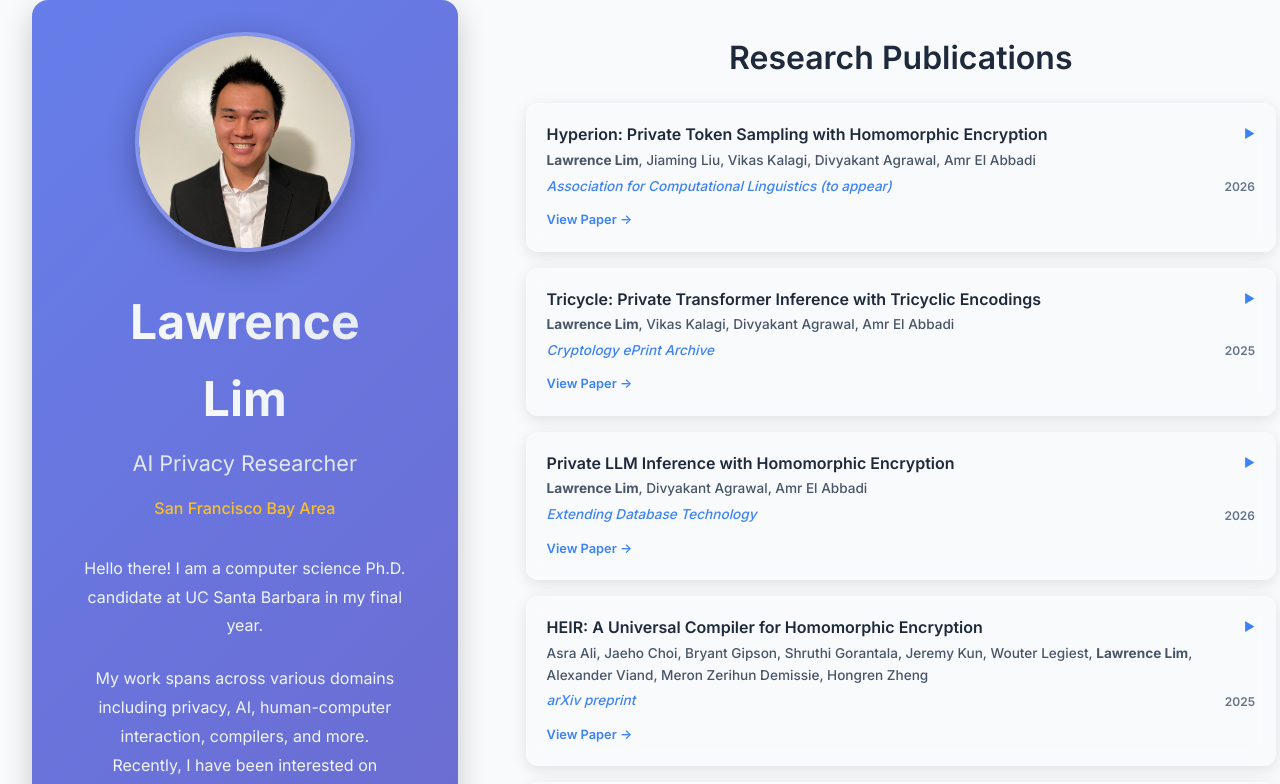
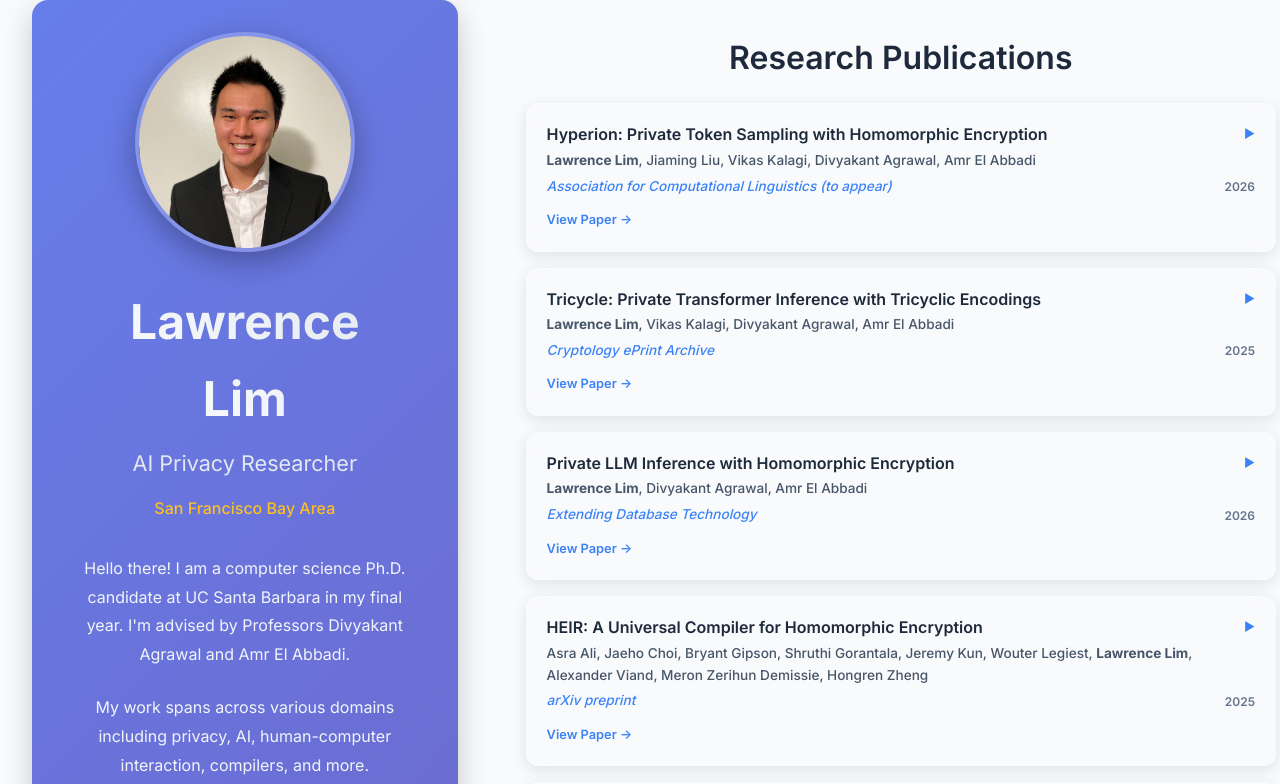
Before and after one commit to lawrencekhlim/lawrencekhlim.github.io, a React (Create React App) app: page / in a window 1280 px wide. Shown: the top 784 px of the page. Built offline with nearby package versions, Linux system fonts and the light colour scheme.

Commit message:
Added my advisor's names.

```diff
--- a/src/components/About.js
+++ b/src/components/About.js
@@ -27,7 +27,7 @@ const About = () => {
             <h2 className="about-subtitle">AI Privacy Researcher</h2>
             <p className="about-location">San Francisco Bay Area</p>
             <p className="about-description">
-              Hello there! I am a computer science Ph.D. candidate at UC Santa Barbara in my final year.
+              Hello there! I am a computer science Ph.D. candidate at UC Santa Barbara in my final year. I'm advised by Professors Divyakant Agrawal and Amr El Abbadi.
             </p>
             <p className="about-description">
               My work spans across various domains including privacy, AI, human-computer interaction, compilers, and more. Recently, I have been interested on improving the security and privacy of Large Language Models by using homomorphic encryption to enable private inference. Check out my recent papers!
```
